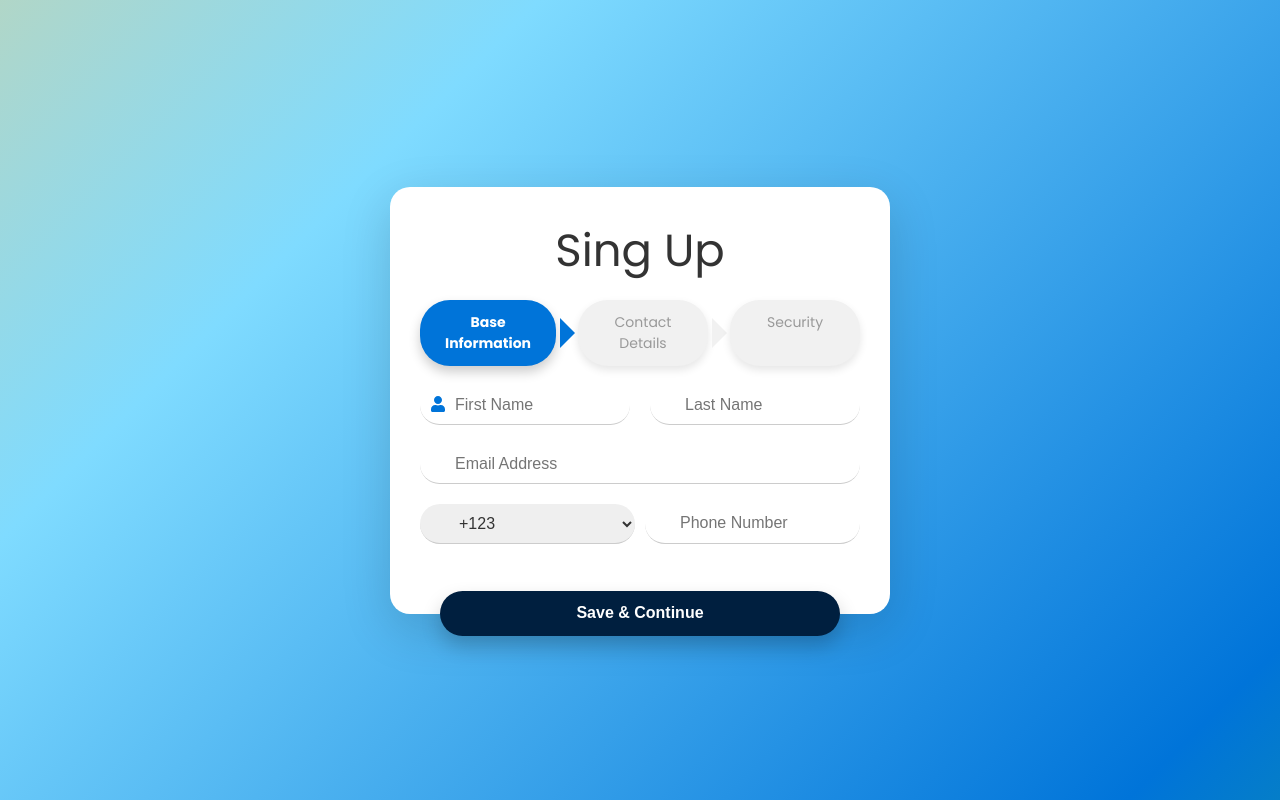
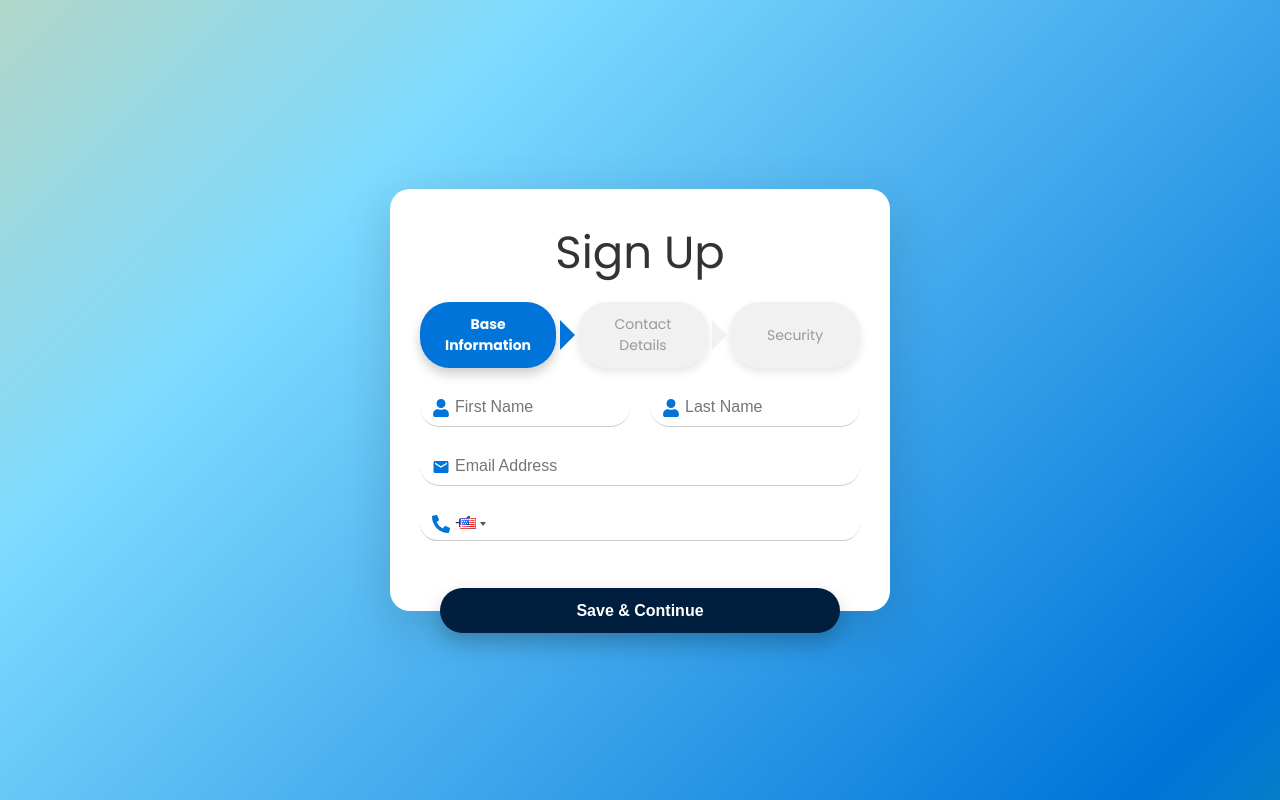
Before and after one commit to Pratyaksha-KYC/KYC_Application, a React (Create React App) app: page /signup in a window 1280 px wide. Built offline with nearby package versions, Linux system fonts and the light colour scheme.

Commit message:
Added country code and flag to phone field

```diff
--- a/package.json
+++ b/package.json
@@ -9,8 +9,10 @@
     "react": "^18.3.1",
     "react-dom": "^18.3.1",
     "react-icons": "^5.3.0",
+    "react-phone-input-2": "^2.15.1",
     "react-router-dom": "^6.27.0",
     "react-scripts": "5.0.1",
+    "styled-components": "^6.1.13",
     "web-vitals": "^2.1.4"
   },
   "scripts": {
--- a/src/Components/Pages/SignUp/SignupForm.css
+++ b/src/Components/Pages/SignUp/SignupForm.css
@@ -1,4 +1,4 @@
-/* Background gradient with smooth transitions */
+/* Body Background Gradient */
 body {
   margin: 0;
   padding: 0;
@@ -12,7 +12,7 @@ body {
   animation: gradientAnimation 30s ease infinite;
 }
 
-/* Gradient animation speed for a smoother visual experience */
+/* Gradient Animation */
 @keyframes gradientAnimation {
   0% {
     background-position: 0% 50%;
@@ -25,7 +25,7 @@ body {
   }
 }
 
-/* Card wrapper-signup for the Singup form */
+/* Signup Form Wrapper */
 .wrapper-signup {
   width: 500px;
   background-color: #ffffff;
@@ -37,13 +37,12 @@ body {
   transition: transform 0.3s ease, box-shadow 0.3s ease;
 }
 
-/* Subtle hover effect to elevate the card */
 .wrapper-signup:hover {
   transform: translateY(-5px);
   box-shadow: 0px 20px 60px rgba(0, 0, 0, 0.25);
 }
 
-
+/* Title Styling */
 .form-title {
   font-size: 45px;
   margin-bottom: 15px;
@@ -65,6 +64,9 @@ body {
   color: #999;
   background-color: #f1f1f1;
   text-align: center;
+  align-items: center;
+  justify-content: center;
+  display: flex;
   cursor: pointer;
   border-radius: 30px;
   margin-right: 22px;
@@ -84,13 +86,12 @@ body {
   margin-right: 0;
 }
 
-/* Adjusted Arrow Alignment */
 .breadcrumb::after {
   content: '';
   position: absolute;
   top: 50%;
   transform: translateY(-50%);
-  right: -19px; /* Adjust space between arrows */
+  right: -19px;
   border-left: 15px solid #f1f1f1;
   border-top: 15px solid transparent;
   border-bottom: 15px solid transparent;
@@ -100,33 +101,27 @@ body {
   border-left: 15px solid #0074d9;
 }
 
-.breadcrumb.disabled {
-  background-color: #ddd;
-  color: #bbb;
-  pointer-events: none;
-}
-
-/* Remove Arrow from Last Breadcrumb */
 .breadcrumb:last-child::after {
   display: none;
 }
 
-
+/* Input Field Styling */
 .registration-form .form-group {
+  position: relative;
   margin-bottom: 20px;
 }
 
 .registration-form .form-group input,
 .registration-form .form-group select {
   width: 100%;
-  padding: 10px 10px 10px 35px;
+  padding: 10px 35px; /* Adjust padding to fit icons */
   font-size: 16px;
   color: #333;
   border: none;
   border-bottom: 1px solid #cccccc;
   outline: none;
   transition: border-color 0.3s ease, box-shadow 0.3s ease;
-  border-radius: 30px; /* Added border-radius for oval shape */
+  border-radius: 30px;
 }
 
 .registration-form .form-group input:focus,
@@ -135,24 +130,82 @@ body {
   box-shadow: 0 4px 10px rgba(0, 116, 217, 0.2);
 }
 
-  /* Input field icons */
+/* Input Field Icons */
 .registration-form .form-group .username-icon {
   position: absolute;
-    left: 40px;
-    top: 51%;
+  left: 12px; /* Adjust left positioning for icon */
+  top: 50%;
   transform: translateY(-50%);
   color: #0074d9;
-    font-size: 16px;
-}
-  .phone-input {
-    display: flex;
+  font-size: 18px;
+  pointer-events: none; /* Prevent icon from interfering with input focus */
 }
 
-  .phone-input select {
-    width: 30%;
-    margin-right: 10px;
-    padding: 15px;
+/* Phone Number Input with Flag Styling */
+.phone-input .phone-input-field {
+  width: 100% !important;
+  border: none;
+  border-bottom: 1px solid #cccccc;
+  border-radius: 30px;
+  padding: 10px 15px 10px 75px; /* Adjusted left padding for more space */
+  font-size: 16px;
+  color: #333;
+  outline: none;
+  transition: border-color 0.3s ease, box-shadow 0.3s ease;
 }
+
+.phone-input .phone-input-field:focus {
+  border-color: #0074d9;
+  box-shadow: 0 4px 10px rgba(0, 116, 217, 0.2);
+}
+
+/* Flag Icon and Country Code Adjustments */
+.phone-input .react-tel-input .flag-dropdown {
+  border: none;
+  border-bottom: 1px solid #cccccc;
+  border-radius: 30px 0 0 30px;
+  padding-left: 30px; /* Adjusted padding for consistent spacing */
+  background-color: transparent;
+  height: 100%;
+  margin-right: 10px; /* Add right margin to separate flag from input */
+}
+
+.phone-input .react-tel-input .flag {
+  margin-right: 10px; /* Increased margin for clearer separation between flag and input */
+}
+
+.phone-input .react-tel-input .selected-flag {
+  height: 100%;
+  display: flex;
+  align-items: center;
+  padding-left: 10px; /* Align with input */
+  margin-right: 5px; /* Space between flag and country code */
+}
+
+/* Error Message Styling for Phone Input */
+.phone-input .error-message {
+  color: #ff4d4d; /* Bright red for visibility */
+  font-size: 14px;
+  margin-top: 5px;
+  padding-left: 15px; /* Space to align with the input field */
+  text-align: left;
+  display: block;
+  animation: fadeIn 0.3s ease-in-out;
+}
+
+/* Fade-in Animation for Error Message */
+@keyframes fadeIn {
+  from {
+    opacity: 0;
+    transform: translateY(-5px);
+  }
+  to {
+    opacity: 1;
+    transform: translateY(0);
+  }
+}
+
+
 
 /* Button Styling */
 .submit-btn {
@@ -173,31 +226,17 @@ body {
   box-shadow: 0px 10px 20px rgba(0, 0, 0, 0.2);
 }
 
-  /* Button Hover Effect */
 .submit-btn:hover {
   background-color: #0074d9;
   box-shadow: 0px 15px 30px rgba(0, 116, 217, 0.5);
 }
 
-  /* Adjust input-pair to align fields side by side */
+/* Layout for Paired Inputs */
 .input-pair {
   display: flex;
-  justify-content: space-between;
   gap: 20px;
 }
 
-/* Ensure the input-boxes have appropriate width */
-.input-pair .input-box {
+.input-pair .form-group {
   flex: 1;
 }
-
-/* Optionally adjust input width within the input-pair */
-.input-pair .input-box input {
-  width: 100%;
-}
-
-/* Ensuring form-group-button doesn't affect button position */
-.form-group-button {
-  text-align: center;
-  margin-top: 20px;
-}
--- a/src/Components/Pages/SignUp/SignupForm.jsx
+++ b/src/Components/Pages/SignUp/SignupForm.jsx
@@ -1,32 +1,75 @@
-import React, { useState } from 'react';
-import { FaUser, FaLock } from "react-icons/fa";
-import './SignupForm.css';
+import React, { useState } from "react";
+import PhoneInput from "react-phone-input-2";
+import "react-phone-input-2/lib/style.css";
+import {
+  FaUser,
+  FaLock,
+  FaPhoneAlt,
+  FaHome,
+  FaMapMarkerAlt,
+  FaCity,
+} from "react-icons/fa";
+import { MdEmail } from "react-icons/md";
+import "./SignupForm.css";
 
 const SignupForm = () => {
-  const [activeStep, setActiveStep] = useState(1); // Default to the first step
+  const [activeStep, setActiveStep] = useState(1);
+  const [phoneNumber, setPhoneNumber] = useState("");
+  const [phoneError, setPhoneError] = useState("");
 
-  const renderFormContent  = () => {
+  const handlePhoneNumberChange = (value) => {
+    setPhoneNumber(value);
+    validatePhoneNumber(value);
+  };
+
+  const validatePhoneNumber = (value) => {
+    const phoneNumberDigits = value.replace(/\D/g, ""); // Remove non-digit characters
+    const localNumber = phoneNumberDigits.slice(-10); // Extract last 10 digits
+
+    if (localNumber.length === 10) {
+      setPhoneError("");
+      return true;
+    } else {
+      setPhoneError("Please enter a valid 10-digit phone number");
+      return false;
+    }
+  };
+
+  const handlePhoneChange = (value) => {
+    setPhoneNumber(value);
+    validatePhoneNumber(value);
+  };
+
+  const renderFormContent = () => {
     switch (activeStep) {
       case 1:
         return (
           <div>
             <div className="input-pair">
               <div className="form-group">
-              <input type="text" placeholder="First Name" required/>
+                <input type="text" placeholder="First Name" required />
                 <FaUser className="username-icon" />
               </div>
               <div className="form-group">
-              <input type="text" placeholder="Last Name" required/>
+                <input type="text" placeholder="Last Name" required />
+                <FaUser className="username-icon" />
               </div>
             </div>
             <div className="form-group">
               <input type="email" placeholder="Email Address" required />
+              <MdEmail className="username-icon" />
             </div>
             <div className="form-group phone-input">
-              <select>
-                <option>+123</option>
-              </select>
-              <input type="text" placeholder="Phone Number" required/>
+              <PhoneInput
+                country={"us"}
+                value={phoneNumber}
+                onChange={handlePhoneNumberChange}
+              />
+              <FaPhoneAlt className="username-icon" />
+              <div className="error-message" id="phoneError">
+                {phoneError}
+              </div>{" "}
+              {/* Error message element */}
             </div>
           </div>
         );
@@ -34,13 +77,18 @@ const SignupForm = () => {
         return (
           <div>
             <div className="form-group">
-              <input type="text" placeholder="Street Address" required/>
+              <input type="text" placeholder="Street Address" required />
+              <FaHome className="username-icon" />
+            </div>
+            <div className="input-pair">
+              <div className="form-group">
+                <input type="text" placeholder="City" required />
+                <FaCity className="username-icon" />
               </div>
               <div className="form-group">
-              <input type="text" placeholder="City" required/>
+                <input type="text" placeholder="Postal Code" required />
+                <FaMapMarkerAlt className="username-icon" />
               </div>
-            <div className="form-group">
-              <input type="text" placeholder="Postal Code" required/>
             </div>
           </div>
         );
@@ -48,10 +96,12 @@ const SignupForm = () => {
         return (
           <div>
             <div className="form-group">
-              <input type="password" placeholder="Password" required/>
+              <input type="password" placeholder="Password" required />
+              <FaLock className="username-icon" />
             </div>
             <div className="form-group">
-              <input type="password" placeholder="Confirm Password" required/>
+              <input type="password" placeholder="Confirm Password" required />
+              <FaLock className="username-icon" />
             </div>
           </div>
         );
@@ -61,36 +111,33 @@ const SignupForm = () => {
   };
 
   return (
-
     <div className="wrapper-signup">
-        <h1 className="form-title">Sing Up</h1>
-
-        {/* Breadcrumb Navigation */}
+      <h1 className="form-title">Sign Up</h1>
       <div className="breadcrumb-nav">
         <div
-            className={`breadcrumb ${activeStep === 1 ? 'active' : ''}`}
+          className={`breadcrumb ${activeStep === 1 ? "active" : ""}`}
           onClick={() => setActiveStep(1)}
         >
           Base Information
         </div>
         <div
-            className={`breadcrumb ${activeStep === 2 ? 'active' : ''}`}
+          className={`breadcrumb ${activeStep === 2 ? "active" : ""}`}
           onClick={() => setActiveStep(2)}
         >
           Contact Details
         </div>
         <div
-            className={`breadcrumb ${activeStep === 3 ? 'active' : ''}`}
+          className={`breadcrumb ${activeStep === 3 ? "active" : ""}`}
           onClick={() => setActiveStep(3)}
         >
           Security
         </div>
       </div>
-
-        {/* Dynamic Form Content */}
       <form className="registration-form">
         {renderFormContent()}
-          <button type="submit" className="submit-btn">Save & Continue</button>
+        <button type="submit" className="submit-btn">
+          Save & Continue
+        </button>
       </form>
     </div>
   );
```
Also changed, not shown: 1 other file (tests, documents, lock files or other folders). Lines whose indentation alone changed are shown as unchanged.
